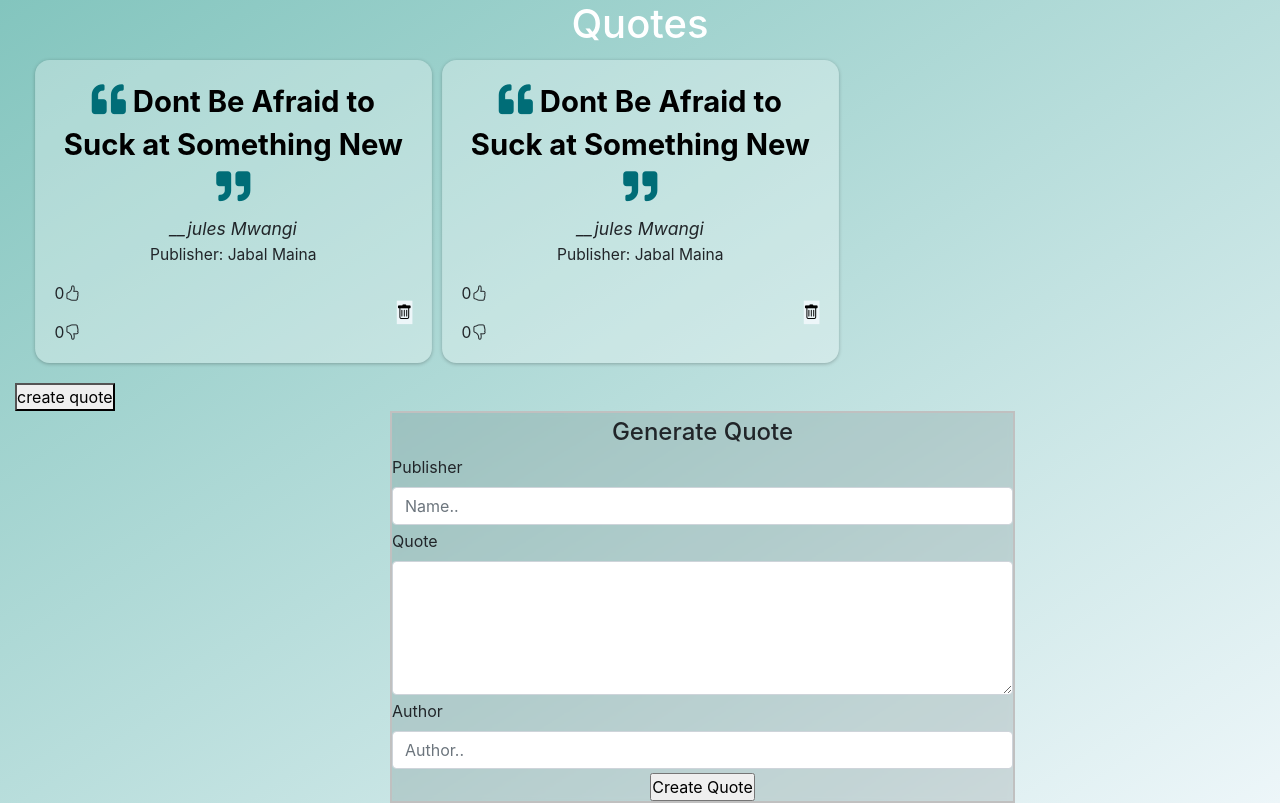
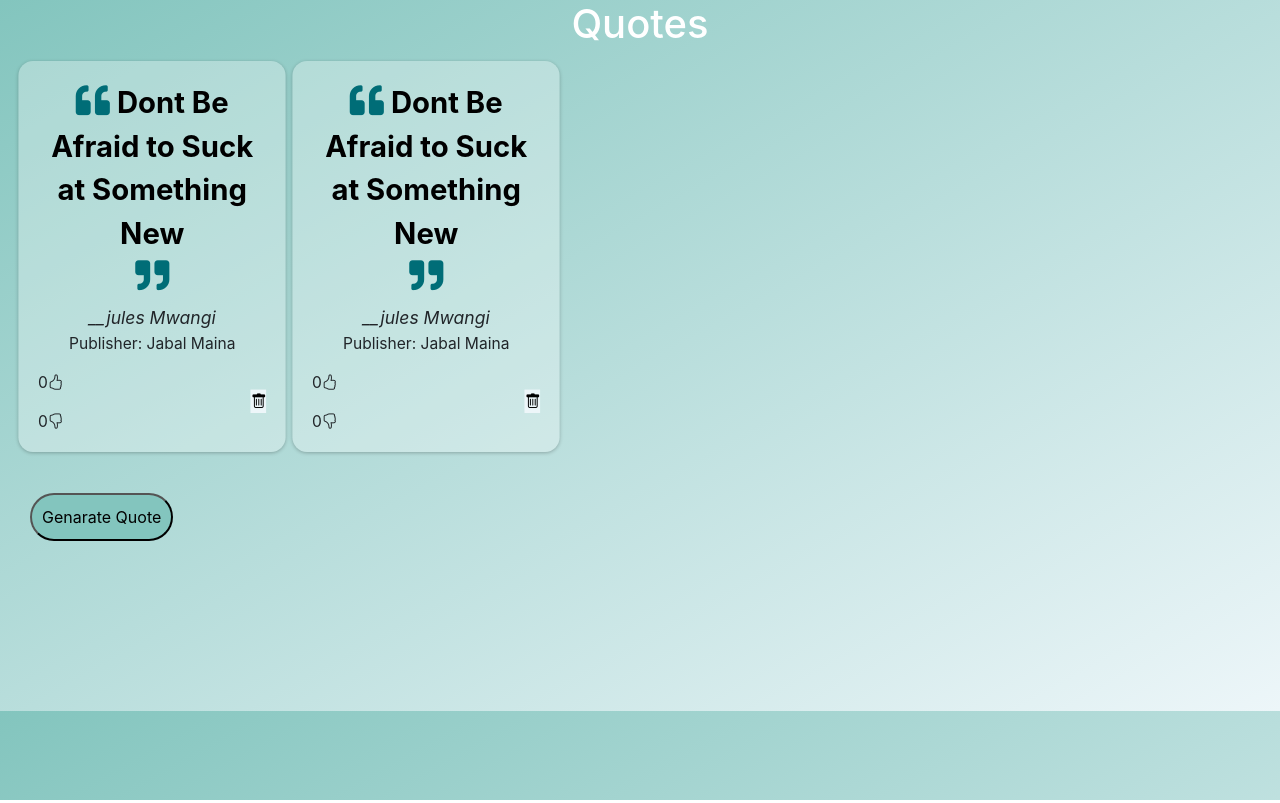
Before and after one commit to juliamwangi123/quote_generator, an Angular app: page / in a window 1280 px wide. Built offline with nearby package versions, Linux system fonts and the light colour scheme.

Commit message:
style: optimize generating btn

```diff
--- a/src/app/componets/quote/quote.component.css
+++ b/src/app/componets/quote/quote.component.css
@@ -74,11 +74,20 @@ li{
     border:none
 }
 
-.form{
+/* .form{
     width: 50%;
     border: 2px solid silver;
     background-color:rgba(0, 0, 0, 0.1);
     backdrop-filter: blur(3px);
     position: relative;
     left: 30%;
+} */
+
+.generate{
+    background-color:rgb(131, 197, 190);
+    padding: 10px;
+    margin-bottom: 170px;
+    margin-top: 20px;
+    margin-left: 15px;
+    border-radius: 25px;
 }
--- a/src/app/componets/quote/quote.component.html
+++ b/src/app/componets/quote/quote.component.html
@@ -1,9 +1,9 @@
 
     <h1 class="heading" >Quotes</h1>
 <div class="container-fluid main">
+<div class="row">
 
-
-    <div class=" col-md-12 quotes" >
+    <div class=" col-12  col-sm -8 col-md-8 quotes" >
         <!-- <div class="innerContainer"> -->
 
                 <ul *ngFor="let item of quotes; let i = index"  class="col-4  innerContainer ">
@@ -43,11 +43,12 @@
 
 
        </div>
-       <button (click)= "toggleShow()">create quote</button>
 
        <div class="col-6 col-md-6" class="form" *ngIf="toDisplay">
         <app-forms (customQuote)="customQuote($event)" ></app-forms>
 
     </div>
+</div>
+          <button type="button" class="btn btn-primary btn-lg" (click)= "toggleShow()" class="generate">Genarate Quote</button>
 
 </div>
--- a/src/app/componets/quote/quote.component.ts
+++ b/src/app/componets/quote/quote.component.ts
@@ -8,7 +8,7 @@ import{Quotes} from '../../model/quotes' //import the quote class
 })
 export class QuoteComponent implements OnInit {
 
-  toDisplay = true;
+  toDisplay = false;
 //create an ampty array from the Quote class
   quotes:Quotes[] =[];
 
--- a/src/styles.css
+++ b/src/styles.css
@@ -7,6 +7,6 @@
 
 body{
     /* height: 1500vh; */
-    background-image: linear-gradient(to right bottom, #83c5be, #edf6f9);
+    background-image: linear-gradient(to right bottom, rgb(131, 197, 190), #edf6f9);
 
 }
```
